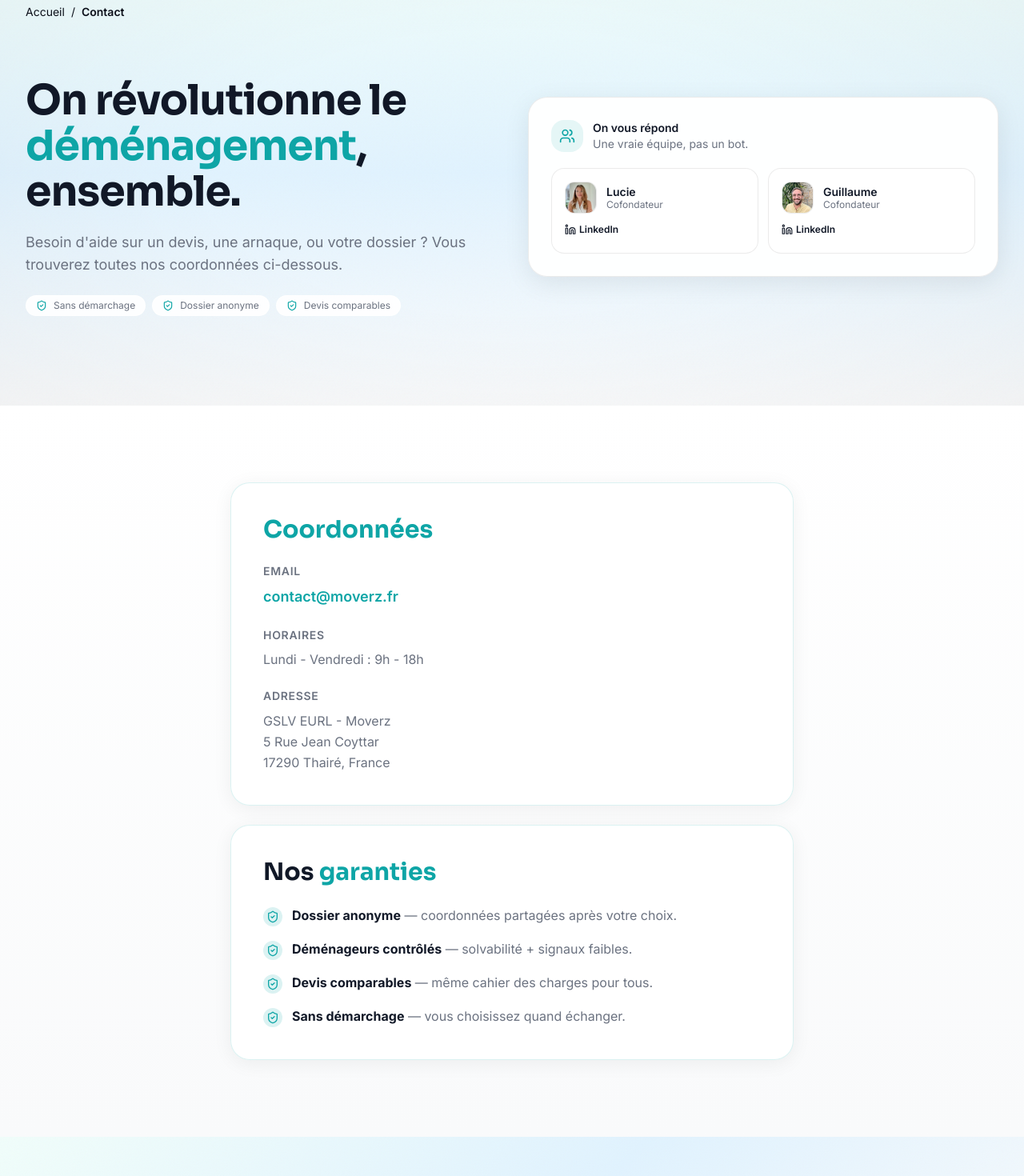
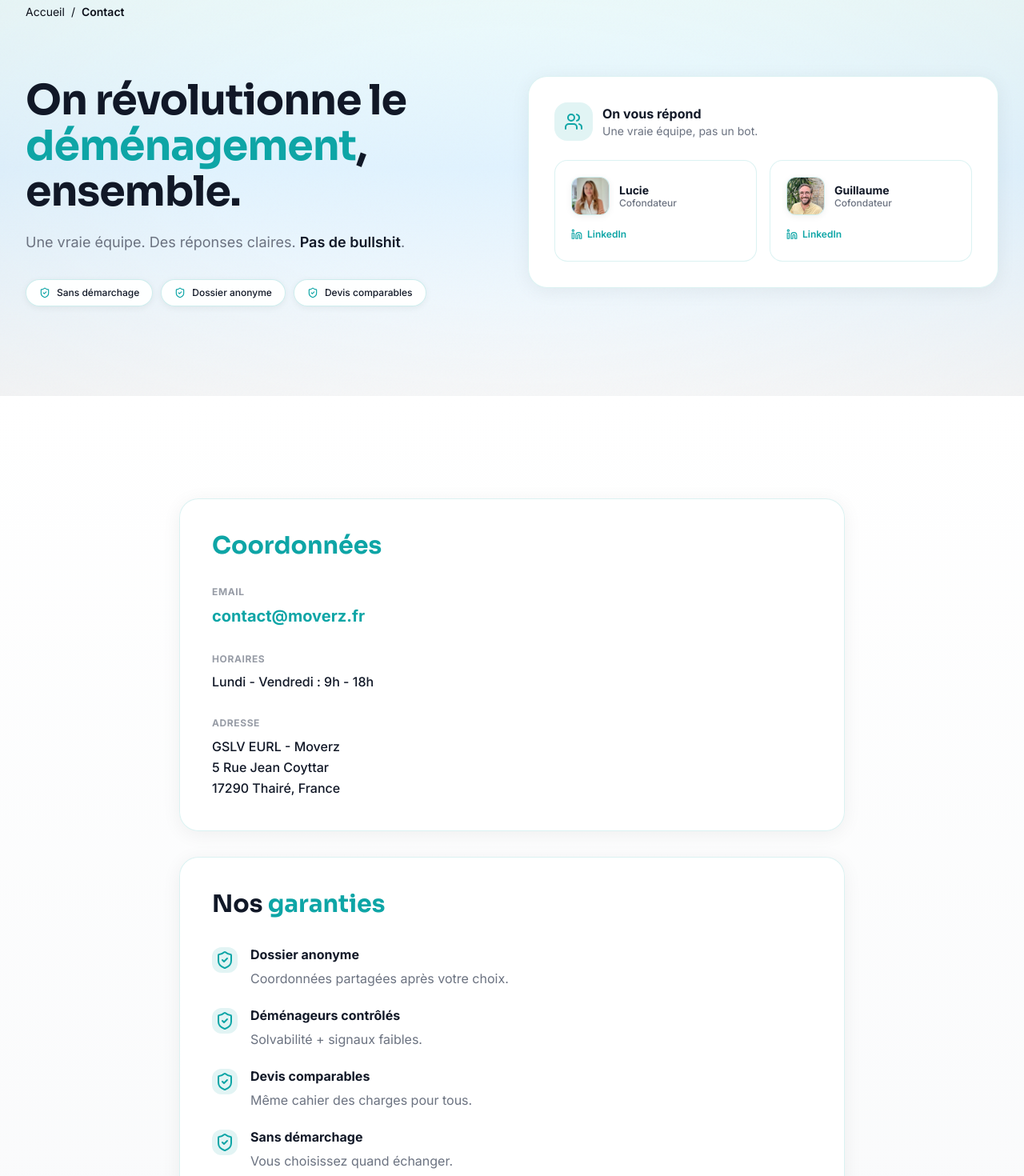
Before and after one commit to gdetaisne/moverz-fr, a Next.js app: page /contact in a window 1280 px wide. Shown: the part 140-1610 px from the top of the page at 80% size. Built offline with nearby package versions, Linux system fonts and the light colour scheme; no server answers.

Commit message:
✨ Modernise pages contact et à propos: design premium + retire WhatsApp

```diff
--- a/app/contact/page.tsx
+++ b/app/contact/page.tsx
@@ -47,96 +47,101 @@ export default function ContactPage() {
                 className="mt-5 text-base md:text-lg leading-relaxed max-w-xl"
                 style={{ color: "#6B7280" }}
               >
-                Besoin d'aide sur un devis, une arnaque, ou votre dossier ? Vous trouverez toutes nos coordonnées ci-dessous.
+                Une vraie équipe. Des réponses claires. <span style={{ color: "#111827", fontWeight: 600 }}>Pas de bullshit</span>.
               </p>
 
-              <div className="mt-6 flex flex-wrap items-center gap-2 text-xs" style={{ color: "#6B7280" }}>
-                <span className="inline-flex items-center gap-2 rounded-full bg-white/90 px-3 py-1 backdrop-blur-sm border border-white/60">
+              <div className="mt-8 flex flex-wrap items-center gap-2.5 text-xs">
+                <span className="inline-flex items-center gap-2 rounded-full px-4 py-2 backdrop-blur-sm shadow-sm transition-all hover:shadow-md" style={{ background: "rgba(255,255,255,0.95)", border: "1px solid rgba(14,165,166,0.2)", color: "#111827" }}>
                   <ShieldCheck className="h-3.5 w-3.5" style={{ color: "#0EA5A6" }} />
-                  Sans démarchage
+                  <span className="font-medium">Sans démarchage</span>
                 </span>
-                <span className="inline-flex items-center gap-2 rounded-full bg-white/90 px-3 py-1 backdrop-blur-sm border border-white/60">
+                <span className="inline-flex items-center gap-2 rounded-full px-4 py-2 backdrop-blur-sm shadow-sm transition-all hover:shadow-md" style={{ background: "rgba(255,255,255,0.95)", border: "1px solid rgba(14,165,166,0.2)", color: "#111827" }}>
                   <ShieldCheck className="h-3.5 w-3.5" style={{ color: "#0EA5A6" }} />
-                  Dossier anonyme
+                  <span className="font-medium">Dossier anonyme</span>
                 </span>
-                <span className="inline-flex items-center gap-2 rounded-full bg-white/90 px-3 py-1 backdrop-blur-sm border border-white/60">
+                <span className="inline-flex items-center gap-2 rounded-full px-4 py-2 backdrop-blur-sm shadow-sm transition-all hover:shadow-md" style={{ background: "rgba(255,255,255,0.95)", border: "1px solid rgba(14,165,166,0.2)", color: "#111827" }}>
                   <ShieldCheck className="h-3.5 w-3.5" style={{ color: "#0EA5A6" }} />
-                  Devis comparables
+                  <span className="font-medium">Devis comparables</span>
                 </span>
               </div>
             </div>
 
             <div className="space-y-4">
-              <div className="rounded-3xl border bg-white/95 backdrop-blur-sm p-7 shadow-[0_8px_32px_rgba(0,0,0,0.08)]" style={{ borderColor: "rgba(0,0,0,0.08)" }}>
-                <div className="flex items-center gap-3">
-                  <div className="inline-flex h-10 w-10 items-center justify-center rounded-2xl" style={{ background: "rgba(14,165,166,0.1)", color: "#0EA5A6" }}>
-                    <Users className="h-5 w-5" />
+              <div className="group relative rounded-3xl border backdrop-blur-sm p-8 shadow-[0_4px_24px_rgba(0,0,0,0.06)] hover:shadow-[0_8px_32px_rgba(0,0,0,0.1)] transition-all duration-300" style={{ background: "rgba(255,255,255,0.98)", borderColor: "rgba(14,165,166,0.15)" }}>
+                {/* Subtle gradient overlay on hover */}
+                <div className="absolute inset-0 rounded-3xl opacity-0 group-hover:opacity-100 transition-opacity duration-300 pointer-events-none" style={{ background: "linear-gradient(135deg, rgba(240,253,250,0.6) 0%, rgba(224,242,254,0.6) 100%)" }} />
+
+                <div className="relative">
+                  <div className="flex items-center gap-3 mb-6">
+                    <div className="inline-flex h-12 w-12 items-center justify-center rounded-2xl" style={{ background: "rgba(14,165,166,0.12)", color: "#0EA5A6" }}>
+                      <Users className="h-6 w-6" />
                     </div>
                     <div>
-                    <p className="text-sm font-semibold" style={{ color: "#111827" }}>On vous répond</p>
+                      <p className="text-base font-bold" style={{ color: "#111827" }}>On vous répond</p>
                       <p className="text-sm" style={{ color: "#6B7280" }}>Une vraie équipe, pas un bot.</p>
                     </div>
                   </div>
 
-                <div className="mt-5 grid gap-3 sm:grid-cols-2">
-                  <div className="rounded-2xl border bg-white p-4" style={{ borderColor: "rgba(0,0,0,0.08)" }}>
+                  <div className="grid gap-4 sm:grid-cols-2">
+                    <div className="group/card rounded-2xl border bg-white/80 backdrop-blur-sm p-5 hover:bg-white transition-all duration-200 hover:shadow-md" style={{ borderColor: "rgba(14,165,166,0.15)" }}>
                       <div className="flex items-center gap-3">
-                      <div className="relative h-10 w-10 overflow-hidden rounded-xl border bg-white" style={{ borderColor: "rgba(0,0,0,0.08)" }}>
+                        <div className="relative h-12 w-12 overflow-hidden rounded-xl border bg-white shadow-sm" style={{ borderColor: "rgba(14,165,166,0.2)" }}>
                           <Image
                             src="/lucie-profile.jpg"
                             alt="Lucie, cofondateur Moverz"
-                          width={40}
-                          height={40}
-                          className="h-10 w-10 object-cover"
+                            width={48}
+                            height={48}
+                            className="h-12 w-12 object-cover"
                           />
                         </div>
                         <div className="min-w-0">
-                        <p className="text-sm font-semibold leading-tight" style={{ color: "#111827" }}>
+                          <p className="text-sm font-bold leading-tight" style={{ color: "#111827" }}>
                             Lucie
                           </p>
-                        <p className="text-xs" style={{ color: "#6B7280" }}>Cofondateur</p>
+                          <p className="text-xs font-medium" style={{ color: "#6B7280" }}>Cofondateur</p>
                         </div>
                       </div>
                       <a
                         href="https://www.linkedin.com/in/lucieveltz/"
                         target="_blank"
                         rel="noopener noreferrer"
-                      className="mt-3 inline-flex items-center gap-1 text-xs font-semibold hover:opacity-80 transition-opacity"
-                      style={{ color: "#111827" }}
+                        className="mt-4 inline-flex items-center gap-1.5 text-xs font-semibold group-hover/card:gap-2 transition-all"
+                        style={{ color: "#0EA5A6" }}
                       >
                         <Linkedin className="h-3.5 w-3.5" />
-                      LinkedIn
+                        <span>LinkedIn</span>
                       </a>
                     </div>
 
-                  <div className="rounded-2xl border bg-white p-4" style={{ borderColor: "rgba(0,0,0,0.08)" }}>
+                    <div className="group/card rounded-2xl border bg-white/80 backdrop-blur-sm p-5 hover:bg-white transition-all duration-200 hover:shadow-md" style={{ borderColor: "rgba(14,165,166,0.15)" }}>
                       <div className="flex items-center gap-3">
-                      <div className="relative h-10 w-10 overflow-hidden rounded-xl border bg-white" style={{ borderColor: "rgba(0,0,0,0.08)" }}>
+                        <div className="relative h-12 w-12 overflow-hidden rounded-xl border bg-white shadow-sm" style={{ borderColor: "rgba(14,165,166,0.2)" }}>
                           <Image
                             src="/guillaume-profile.jpg"
                             alt="Guillaume, cofondateur Moverz"
-                          width={40}
-                          height={40}
-                          className="h-10 w-10 object-cover"
+                            width={48}
+                            height={48}
+                            className="h-12 w-12 object-cover"
                           />
                         </div>
                         <div className="min-w-0">
-                        <p className="text-sm font-semibold leading-tight" style={{ color: "#111827" }}>
+                          <p className="text-sm font-bold leading-tight" style={{ color: "#111827" }}>
                             Guillaume
                           </p>
-                        <p className="text-xs" style={{ color: "#6B7280" }}>Cofondateur</p>
+                          <p className="text-xs font-medium" style={{ color: "#6B7280" }}>Cofondateur</p>
                         </div>
                       </div>
                       <a
                         href="https://www.linkedin.com/in/guillaume-stehelin-de-taisne-4a59805a/"
                         target="_blank"
                         rel="noopener noreferrer"
-                      className="mt-3 inline-flex items-center gap-1 text-xs font-semibold hover:opacity-80 transition-opacity"
-                      style={{ color: "#111827" }}
+                        className="mt-4 inline-flex items-center gap-1.5 text-xs font-semibold group-hover/card:gap-2 transition-all"
+                        style={{ color: "#0EA5A6" }}
                       >
                         <Linkedin className="h-3.5 w-3.5" />
-                      LinkedIn
+                        <span>LinkedIn</span>
                       </a>
+                    </div>
                   </div>
                 </div>
               </div>
@@ -146,50 +151,50 @@ export default function ContactPage() {
       </section>
 
       <section
-        className="relative py-16 md:py-24 overflow-hidden"
+        className="relative py-20 md:py-32 overflow-hidden"
         style={{
           background: "linear-gradient(to bottom, #FFFFFF 0%, #F9FAFB 100%)"
         }}
       >
-        <div className="container max-w-3xl mx-auto px-4 sm:px-6 lg:px-8">
-          <div className="space-y-6">
+        <div className="container max-w-4xl mx-auto px-4 sm:px-6 lg:px-8">
+          <div className="space-y-8">
             <div className="group relative rounded-3xl border backdrop-blur-sm p-8 md:p-10 shadow-[0_4px_24px_rgba(0,0,0,0.06)] hover:shadow-[0_8px_32px_rgba(0,0,0,0.08)] transition-shadow duration-300" style={{ background: "rgba(255,255,255,0.98)", borderColor: "rgba(14,165,166,0.15)" }}>
               {/* Subtle gradient overlay on hover */}
               <div className="absolute inset-0 rounded-3xl opacity-0 group-hover:opacity-100 transition-opacity duration-300 pointer-events-none" style={{ background: "linear-gradient(135deg, rgba(240,253,250,0.5) 0%, rgba(224,242,254,0.5) 100%)" }} />
 
               <div className="relative">
                 <h2
-                  className="text-2xl md:text-3xl font-heading font-bold mb-6"
+                  className="text-2xl md:text-3xl font-heading font-bold mb-8"
                   style={{ color: "#111827" }}
                 >
                   <span style={{ color: "#0EA5A6" }}>Coordonnées</span>
                 </h2>
-                <div className="space-y-6 text-base" style={{ color: "#6B7280" }}>
-                  <div>
-                    <p className="text-sm font-semibold uppercase tracking-wider mb-2" style={{ color: "#6B7280" }}>
+                <div className="space-y-8 text-base" style={{ color: "#6B7280" }}>
+                  <div className="space-y-2">
+                    <p className="text-xs font-bold uppercase tracking-wider" style={{ color: "#6B7280", opacity: 0.7 }}>
                       Email
                     </p>
                     <a
                       href="mailto:contact@moverz.fr"
-                      className="text-lg font-semibold hover:opacity-80 transition-opacity"
+                      className="block text-xl font-bold hover:opacity-80 transition-opacity"
                       style={{ color: "#0EA5A6" }}
                     >
                       contact@moverz.fr
                     </a>
                   </div>
 
-                  <div>
-                    <p className="text-sm font-semibold uppercase tracking-wider mb-2" style={{ color: "#6B7280" }}>
+                  <div className="space-y-2">
+                    <p className="text-xs font-bold uppercase tracking-wider" style={{ color: "#6B7280", opacity: 0.7 }}>
                       Horaires
                     </p>
-                    <p className="text-base">Lundi - Vendredi : 9h - 18h</p>
+                    <p className="text-base font-medium" style={{ color: "#111827" }}>Lundi - Vendredi : 9h - 18h</p>
                   </div>
 
-                  <div>
-                    <p className="text-sm font-semibold uppercase tracking-wider mb-2" style={{ color: "#6B7280" }}>
+                  <div className="space-y-2">
+                    <p className="text-xs font-bold uppercase tracking-wider" style={{ color: "#6B7280", opacity: 0.7 }}>
                       Adresse
                     </p>
-                    <p className="text-base leading-relaxed">
+                    <p className="text-base leading-relaxed font-medium" style={{ color: "#111827" }}>
                       GSLV EURL - Moverz<br />
                       5 Rue Jean Coyttar<br />
                       17290 Thairé, France
@@ -205,42 +210,46 @@ export default function ContactPage() {
 
               <div className="relative">
                 <h2
-                  className="text-2xl md:text-3xl font-heading font-bold mb-6"
+                  className="text-2xl md:text-3xl font-heading font-bold mb-8"
                   style={{ color: "#111827" }}
                 >
                   Nos <span style={{ color: "#0EA5A6" }}>garanties</span>
                 </h2>
-                <ul className="space-y-4 text-base" style={{ color: "#6B7280" }}>
-                    <li className="flex items-start gap-3">
-                      <span className="mt-0.5 inline-flex h-6 w-6 items-center justify-center rounded-full" style={{ background: "rgba(14,165,166,0.15)", color: "#0EA5A6" }}>
-                        <ShieldCheck className="h-4 w-4" />
+                <ul className="space-y-5 text-base">
+                    <li className="flex items-start gap-4 group/item">
+                      <span className="mt-1 inline-flex h-8 w-8 shrink-0 items-center justify-center rounded-xl transition-all" style={{ background: "rgba(14,165,166,0.12)", color: "#0EA5A6" }}>
+                        <ShieldCheck className="h-4.5 w-4.5" />
                       </span>
-                      <span>
-                        <strong style={{ color: "#111827" }}>Dossier anonyme</strong> — coordonnées partagées après votre choix.
+                      <span className="leading-relaxed">
+                        <strong className="font-bold block mb-1" style={{ color: "#111827" }}>Dossier anonyme</strong>
+                        <span style={{ color: "#6B7280" }}>Coordonnées partagées après votre choix.</span>
                       </span>
                     </li>
-                    <li className="flex items-start gap-3">
-                      <span className="mt-0.5 inline-flex h-6 w-6 items-center justify-center rounded-full" style={{ background: "rgba(14,165,166,0.15)", color: "#0EA5A6" }}>
-                        <ShieldCheck className="h-4 w-4" />
+                    <li className="flex items-start gap-4 group/item">
+                      <span className="mt-1 inline-flex h-8 w-8 shrink-0 items-center justify-center rounded-xl transition-all" style={{ background: "rgba(14,165,166,0.12)", color: "#0EA5A6" }}>
+                        <ShieldCheck className="h-4.5 w-4.5" />
                       </span>
-                      <span>
-                        <strong style={{ color: "#111827" }}>Déménageurs contrôlés</strong> — solvabilité + signaux faibles.
+                      <span className="leading-relaxed">
+                        <strong className="font-bold block mb-1" style={{ color: "#111827" }}>Déménageurs contrôlés</strong>
+                        <span style={{ color: "#6B7280" }}>Solvabilité + signaux faibles.</span>
                       </span>
                     </li>
-                    <li className="flex items-start gap-3">
-                      <span className="mt-0.5 inline-flex h-6 w-6 items-center justify-center rounded-full" style={{ background: "rgba(14,165,166,0.15)", color: "#0EA5A6" }}>
-                        <ShieldCheck className="h-4 w-4" />
+                    <li className="flex items-start gap-4 group/item">
+                      <span className="mt-1 inline-flex h-8 w-8 shrink-0 items-center justify-center rounded-xl transition-all" style={{ background: "rgba(14,165,166,0.12)", color: "#0EA5A6" }}>
+                        <ShieldCheck className="h-4.5 w-4.5" />
                       </span>
-                      <span>
-                        <strong style={{ color: "#111827" }}>Devis comparables</strong> — même cahier des charges pour tous.
+                      <span className="leading-relaxed">
+                        <strong className="font-bold block mb-1" style={{ color: "#111827" }}>Devis comparables</strong>
+                        <span style={{ color: "#6B7280" }}>Même cahier des charges pour tous.</span>
                       </span>
                     </li>
-                    <li className="flex items-start gap-3">
-                      <span className="mt-0.5 inline-flex h-6 w-6 items-center justify-center rounded-full" style={{ background: "rgba(14,165,166,0.15)", color: "#0EA5A6" }}>
-                        <ShieldCheck className="h-4 w-4" />
+                    <li className="flex items-start gap-4 group/item">
+                      <span className="mt-1 inline-flex h-8 w-8 shrink-0 items-center justify-center rounded-xl transition-all" style={{ background: "rgba(14,165,166,0.12)", color: "#0EA5A6" }}>
+                        <ShieldCheck className="h-4.5 w-4.5" />
                       </span>
-                      <span>
-                        <strong style={{ color: "#111827" }}>Sans démarchage</strong> — vous choisissez quand échanger.
+                      <span className="leading-relaxed">
+                        <strong className="font-bold block mb-1" style={{ color: "#111827" }}>Sans démarchage</strong>
+                        <span style={{ color: "#6B7280" }}>Vous choisissez quand échanger.</span>
                       </span>
                     </li>
                   </ul>
```
Also changed, not shown: app/a-propos/page.tsx (+59 -38 lines). Lines whose indentation alone changed are shown as unchanged.
